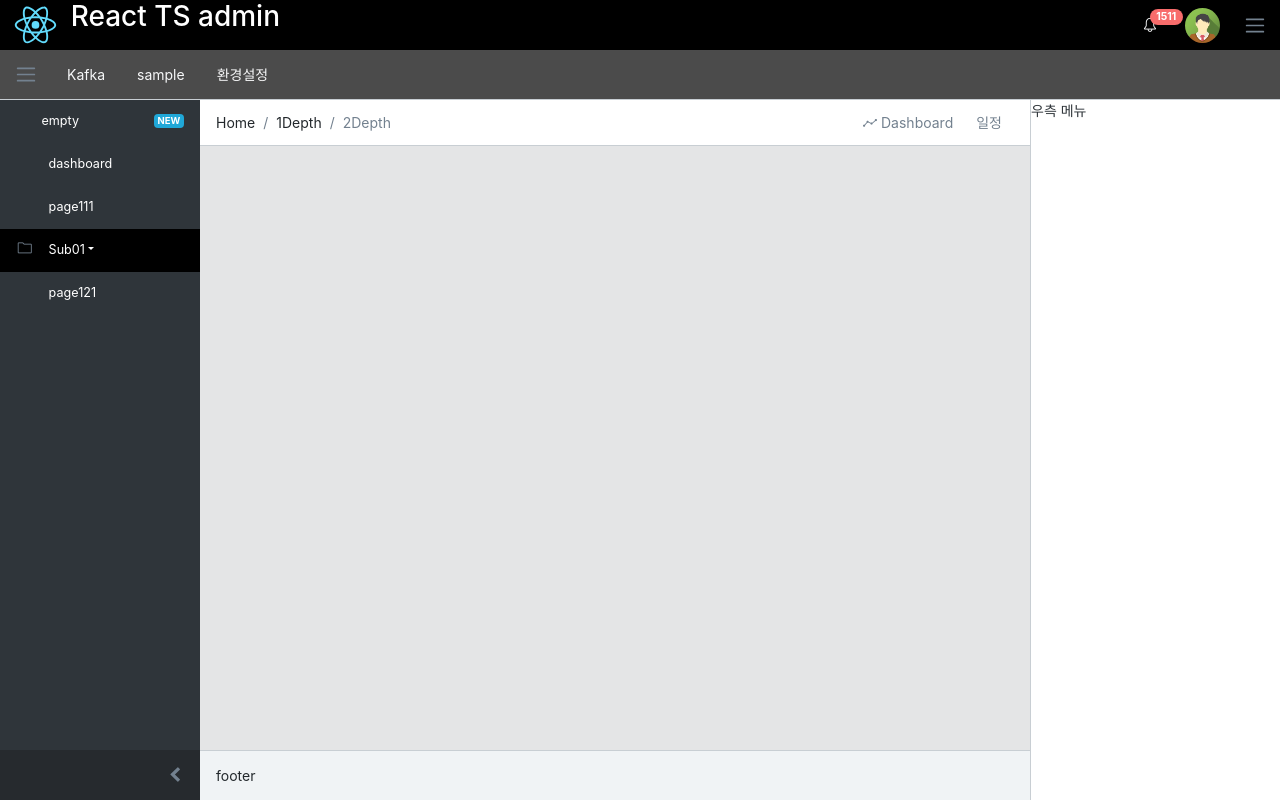
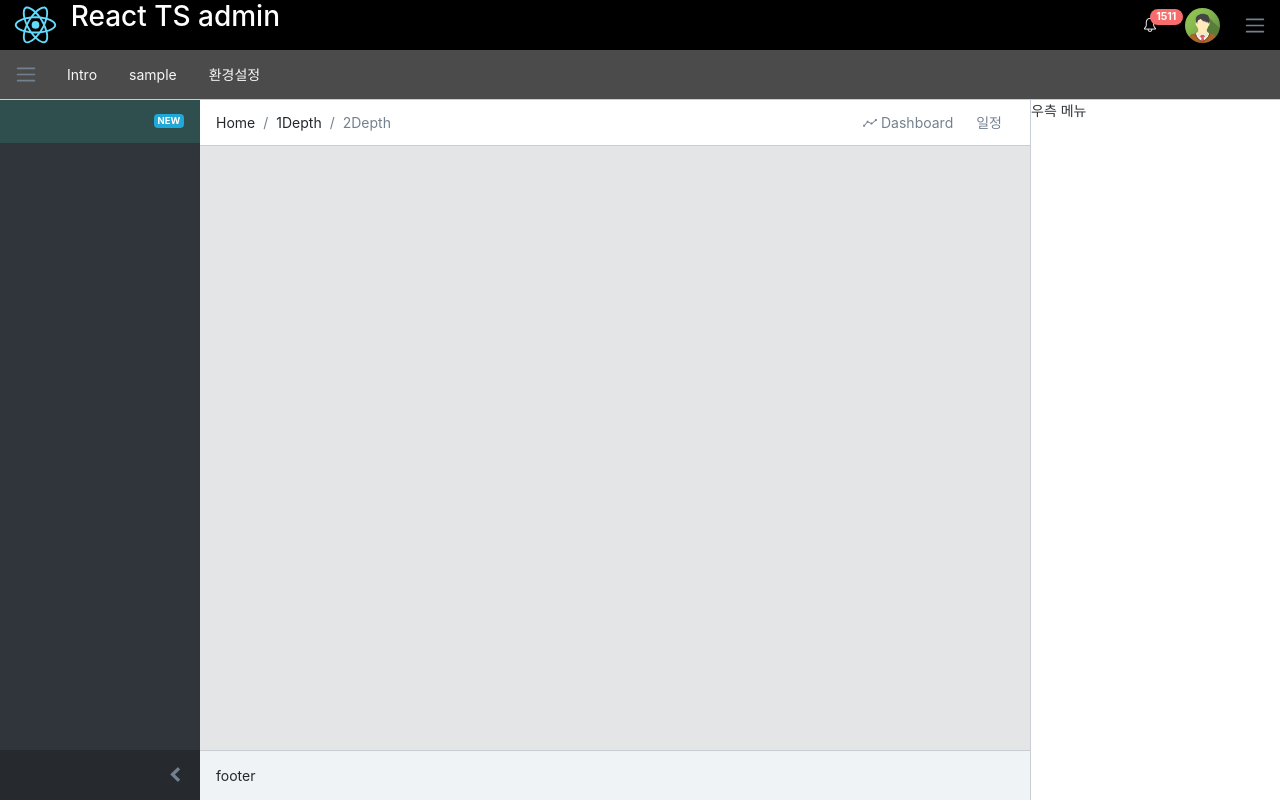
Before and after one commit to jwpark2023/react, a React (Create React App) app in the folder front/: page / in a window 1280 px wide. Built offline with nearby package versions, Linux system fonts and the light colour scheme.

Commit message:
[front] 좌측메뉴 기능 추가

```diff
--- a/front/src/data/menu.json
+++ b/front/src/data/menu.json
@@ -16,8 +16,8 @@
           "rootId": "0000000",
           "menuId": "1000037",
           "pMenuId": "0000000",
-          "menuNm": "Kafka",
-          "baseUrl": "/kafka",
+          "menuNm": "Intro",
+          "baseUrl": "/dashboard",
           "sortOd": 1,
           "icon": "icon-folder",
           "isTitle": 1,
@@ -27,8 +27,8 @@
               "rootId": "0000000",
               "menuId": "1000038",
               "pMenuId": "1000037",
-              "menuNm": "event",
-              "baseUrl": "/kafka",
+              "menuNm": "Dashboard",
+              "baseUrl": "/dashboard",
               "icon": "cui-check",
               "isTitle": 1,
               "children": [
@@ -37,8 +37,8 @@
                   "rootId": "0000000",
                   "menuId": "1000030",
                   "pMenuId": "1000038",
-                  "menuNm": "publish",
-                  "baseUrl": "/kafka/publish",
+                  "menuNm": "Main",
+                  "baseUrl": "/dashboard",
                   "sortOd": 1,
                   "icon": "cui-check",
                   "isTitle": 0,
@@ -50,8 +50,8 @@
                   "rootId": "0000000",
                   "menuId": "1000035",
                   "pMenuId": "1000038",
-                  "menuNm": "consumer",
-                  "baseUrl": "/kafka/consumer",
+                  "menuNm": "Page One",
+                  "baseUrl": "/page111",
                   "sortOd": 2,
                   "icon": "cui-check",
                   "isTitle": 0,
@@ -66,8 +66,8 @@
               "rootId": "0000000",
               "menuId": "1000034",
               "pMenuId": "1000037",
-              "menuNm": "streams",
-              "baseUrl": "/kafka/streams",
+              "menuNm": "Page Two",
+              "baseUrl": "/page121",
               "sortOd": 4,
               "icon": "cui-check",
               "isTitle": 1,
@@ -83,7 +83,7 @@
           "menuId": "S000002",
           "pMenuId": "0000000",
           "menuNm": "sample",
-          "baseUrl": "/task/main",
+          "baseUrl": "/page111",
           "sortOd": 2,
           "icon": "icon-folder",
           "isTitle": 1,
--- a/front/src/layout/defaultLayout/DefaultLayout.tsx
+++ b/front/src/layout/defaultLayout/DefaultLayout.tsx
@@ -33,13 +33,12 @@ const DefaultLayout = (props: any) => {
         <main className="main">
           <Breadcrumb />
           <Container fluid>
-            {/* Stack the columns on mobile by making one full-width and the other half-width */}
             <Suspense fallback={loading()}>
               <Routes>
                 {routes.map((route, idx) => {
                   return route.component ? (
                     <Route
-                      key={idx}
+                      key={route.path}
                       path={route.path}
                       element={<route.component {...props} />}
                     />
--- a/front/src/layout/defaultLayout/fragments/Aside.tsx
+++ b/front/src/layout/defaultLayout/fragments/Aside.tsx
@@ -1,23 +1,5 @@
-import { Link } from "react-router-dom";
-
 const Aside = () => {
-  return (
-    <aside className="aside-menu">
-      우측 메뉴
-    </aside>
-  );
+  return <aside className="aside-menu">우측 메뉴</aside>;
 };
 
 export default Aside;
-
-const styles = {
-  meetingsTyp1: {
-    borderLeft: "4px solid #ffa94d",
-  },
-  meetingsTyp2: {
-    borderLeft: "4px solid #74c0fc",
-  },
-  meetingsTyp3: {
-    borderLeft: "4px solid #74c0fc",
-  },
-};
--- a/front/src/layout/defaultLayout/fragments/Breadcrumb.tsx
+++ b/front/src/layout/defaultLayout/fragments/Breadcrumb.tsx
@@ -1,5 +1,3 @@
-import { Link } from "react-router-dom";
-
 const Breadcrumb = () => {
   return (
     <ol className="breadcrumb">
--- a/front/src/layout/defaultLayout/fragments/HeaderMenu.tsx
+++ b/front/src/layout/defaultLayout/fragments/HeaderMenu.tsx
@@ -1,13 +1,14 @@
 import { useEffect, useState } from "react";
 import { Link } from "react-router-dom";
 import { useDispatch } from "react-redux";
-import menu from "../../../data/menu.json";
+import menu from "src/data/menu.json";
 import { getSideMenu } from "src/data/redux/actions/menuAction";
 
 const HeaderMenu = () => {
   const [menus, setMenus] = useState<any>([]);
 
   const dispatch: any = useDispatch();
+
   const selectTopMenu = (menu: any) => {
     console.log("menu>>", menu);
     dispatch(getSideMenu(menu));
@@ -16,7 +17,7 @@ const HeaderMenu = () => {
   useEffect(() => {
     console.log(menu.dataSet[0].children);
     setMenus(menu.dataSet[0].children);
-  }, [menu]);
+  }, []);
 
   return (
     <nav className="navbar row h-50">
@@ -35,8 +36,7 @@ const HeaderMenu = () => {
         <span className="navbar-toggler-icon"></span>
       </button>
       <ul className="navbar-nav mr-auto">
-        {menus &&
-          menus.map((menu: any) => (
+        {menus?.map((menu: any) => (
           <li className="nav-item d-md-down-none px-3" key={menu.menuId}>
             <Link
               className="nav-link"
@@ -57,9 +57,8 @@ const HeaderMenu = () => {
             Nav Bar
           </Link>
           <div className="dropdown-menu">
-            {menus &&
-              menus.map((menu: any) => (
-                <Link
+            {menus?.map((menu: any, idx: number) => (
+              <Link key={menu.menuId}
                 className="dropdown-item"
                 to={menu.baseUrl}
                 onClick={() => selectTopMenu(menu)}
--- a/front/src/layout/defaultLayout/fragments/Sidebar.tsx
+++ b/front/src/layout/defaultLayout/fragments/Sidebar.tsx
@@ -1,54 +1,44 @@
-import { useState } from "react";
+import { useEffect, useState } from "react";
+import { useSelector } from "react-redux";
 import { Link } from "react-router-dom";
+
+const hierarchyToPlat = (arr: any[], init: any[], depth: number): any[] => {
+  return arr.reduce((pre: any, curr: any) => {
+    pre.push({ ...curr, depth });
+    if (curr.childSize > 0) {
+      hierarchyToPlat(curr.children, pre, depth + 1);
+    }
+    return pre;
+  }, init);
+};
 
 const Sidebar = () => {
   const [sideMenus, setSideMenus] = useState<any>([]);
-  const menuState = {
-    menuNm: "empty",
-  };
+  const menuState = useSelector((state: any) => state.menuSagaReducer.sideMenus);
+
+  useEffect(() => {
+    const platMenu = hierarchyToPlat(
+      (menuState?.children) || [],
+      [],
+      0
+    );
+    setSideMenus(platMenu);
+  }, [menuState]);
 
   return (
     <div className="sidebar">
       <nav className="sidebar-nav">
         <ul className="nav">
           <li className="nav-item">
-            <Link className="nav-link" to="#">
+            <Link className="nav-link"
+              style={{ backgroundColor: "darkslategrey" }}
+              to="#">
               <i className="nav-icon cui-list"></i>
               {menuState?.menuNm}
               <span className="badge badge-primary">NEW</span>
             </Link>
           </li>
           {sideMenus?.map((menu: any) => drawMenu(menu))}
-          <li className="nav-item">
-            <Link className="nav-link" to="/dashboard">
-              <i className="nav-icon cui-check"></i>
-              &nbsp;&nbsp;dashboard
-            </Link>
-          </li>
-          <li className="nav-item">
-            <Link className="nav-link" to="/page111">
-              <i className="nav-icon cui-check"></i>
-              &nbsp;&nbsp;page111
-            </Link>
-          </li>
-
-          <li className="nav-item" style={{ backgroundColor: "#000000" }}>
-            <div
-              className="nav-link dropdown-toggle"
-              data-toggle="collapse"
-              aria-expanded="false"
-            >
-              <i className="nav-icon icon-folder"></i>
-              &nbsp;&nbsp;Sub01
-            </div>
-          </li>
-
-          <li className="nav-item">
-            <Link className="nav-link" to="/page121">
-              <i className="nav-icon cui-check"></i>
-              &nbsp;&nbsp;page121
-            </Link>
-          </li>
         </ul>
       </nav>
       <button
```
Lines whose indentation alone changed are shown as unchanged.
